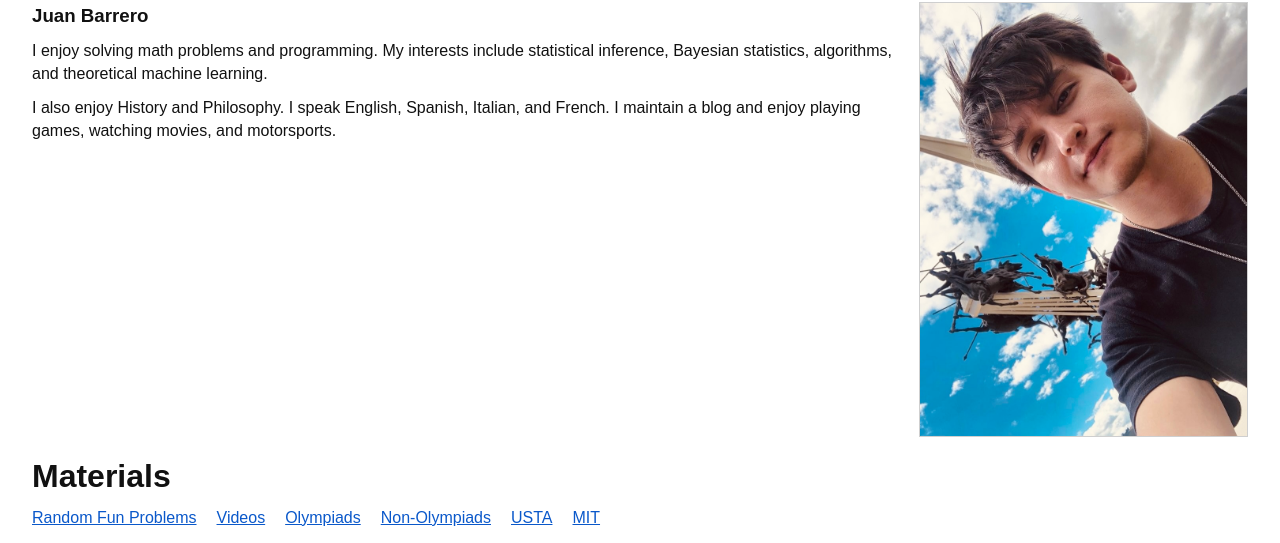
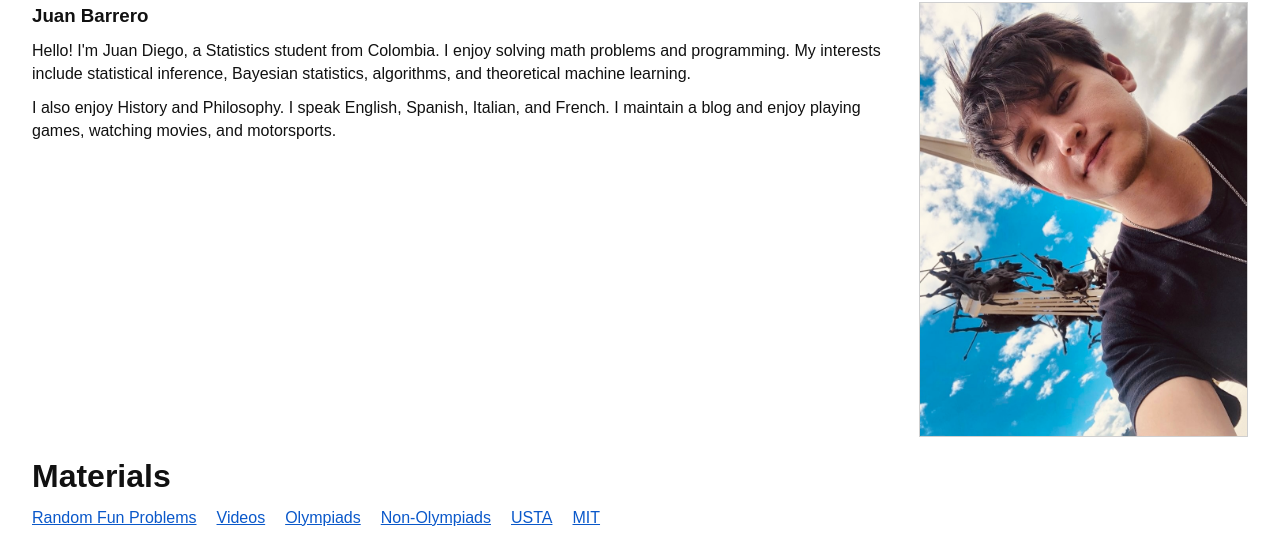
Before and after one commit to angoba/angoba.github.io, an Astro site: page / in a window 1280 px wide. Shown: the part 249-792 px from the top of the page. Built offline with nearby package versions, Linux system fonts and the light colour scheme; Astro itself is replaced by a stand-in of ours.

Commit message:
Update index.astro

```diff
--- a/src/pages/index.astro
+++ b/src/pages/index.astro
@@ -18,7 +18,7 @@ const posts = (await getCollection('posts'))
   }));
 
 const introBody = [
-  "I enjoy solving math problems and programming. My interests include statistical inference, Bayesian statistics, algorithms, and theoretical machine learning.",
+  "Hello! I'm Juan Diego, a Statistics student from Colombia. I enjoy solving math problems and programming. My interests include statistical inference, Bayesian statistics, algorithms, and theoretical machine learning.",
   "I also enjoy History and Philosophy. I speak English, Spanish, Italian, and French. I maintain a blog and enjoy playing games, watching movies, and motorsports."
 ];
 ---
```
